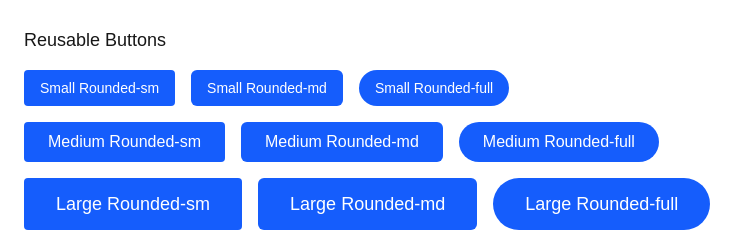
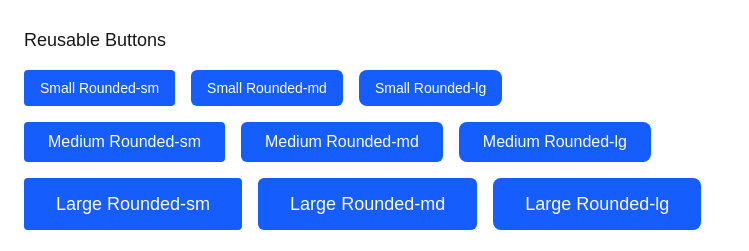
Before and after one commit to SylvesterK-code/alx-project-0x00-setup, a Next.js app in the folder alx-project-0x00/: page /landing in a window 1280 px wide. Shown: the part 942-1193 px from the top of the page, without its empty margins (0-749 px from the left). Built offline with nearby package versions, Linux system fonts and the light colour scheme.

Commit message:
add Advanced Task - button component

```diff
--- a/alx-project-0x00/pages/landing.tsx
+++ b/alx-project-0x00/pages/landing.tsx
@@ -58,21 +58,21 @@
         <div className="flex gap-4">
           <Button title="Small Rounded-sm" styles="text-sm px-4 py-1 rounded-sm" />
           <Button title="Small Rounded-md" styles="text-sm px-4 py-1 rounded-md" />
-          <Button title="Small Rounded-full" styles="text-sm px-4 py-1 rounded-full" />
+          <Button title="Small Rounded-lg" styles="text-sm px-4 py-1 rounded-lg" />
         </div>
 
         {/* Medium buttons */}
         <div className="flex gap-4">
           <Button title="Medium Rounded-sm" styles="text-base px-6 py-2 rounded-sm" />
           <Button title="Medium Rounded-md" styles="text-base px-6 py-2 rounded-md" />
-          <Button title="Medium Rounded-full" styles="text-base px-6 py-2 rounded-full" />
+          <Button title="Medium Rounded-lg" styles="text-base px-6 py-2 rounded-lg" />
         </div>
 
         {/* Large buttons */}
         <div className="flex gap-4">
           <Button title="Large Rounded-sm" styles="text-lg px-8 py-3 rounded-sm" />
           <Button title="Large Rounded-md" styles="text-lg px-8 py-3 rounded-md" />
-          <Button title="Large Rounded-full" styles="text-lg px-8 py-3 rounded-full" />
+          <Button title="Large Rounded-lg" styles="text-lg px-8 py-3 rounded-lg" />
         </div>
       </div>
     </div>
```
